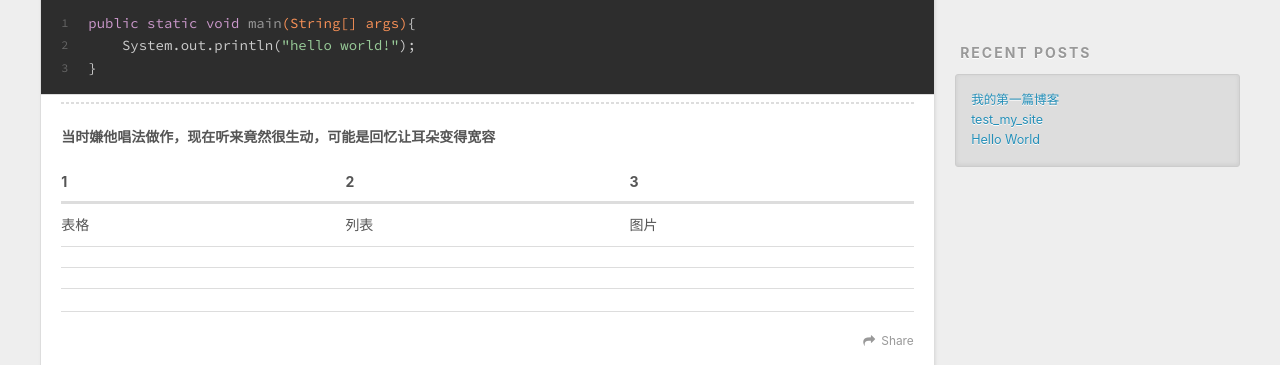
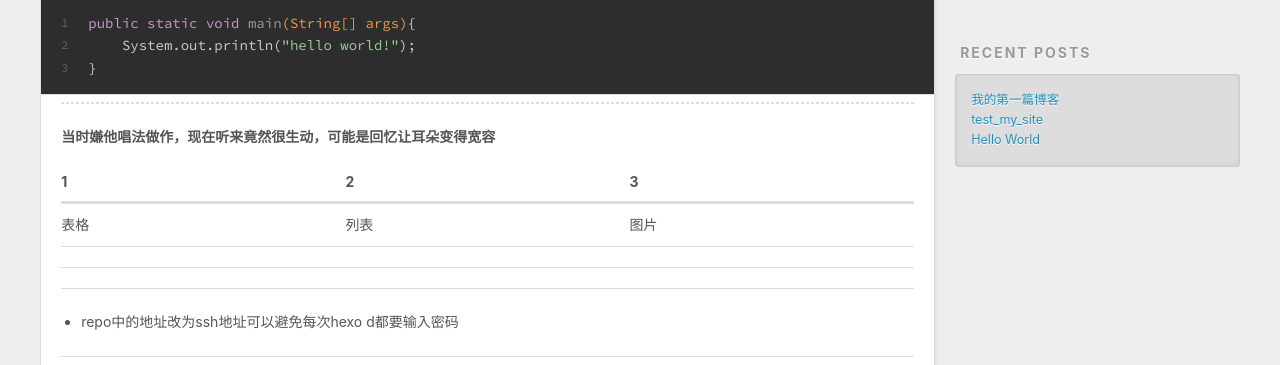
Before and after one commit to shenlinzsam/shenlinzsam.github.io, a plain HTML site: page index.html in a window 1280 px wide. Shown: the part 435-800 px from the top of the page. Drawn offline with nearby package versions, Linux system fonts and the light colour scheme.

Commit message:
Site updated: 2020-12-07 10:12:08

```diff
--- a/index.html
+++ b/index.html
@@ -116,6 +116,9 @@
 <td align="center"></td>
 </tr>
 </tbody></table>
+<ul>
+<li>repo中的地址改为ssh地址可以避免每次hexo d都要输入密码</li>
+</ul>
 
 
     </div>
```
Also changed, not shown: 2020/12/07/我的第一篇博客/index.html (+6 -3 lines).
